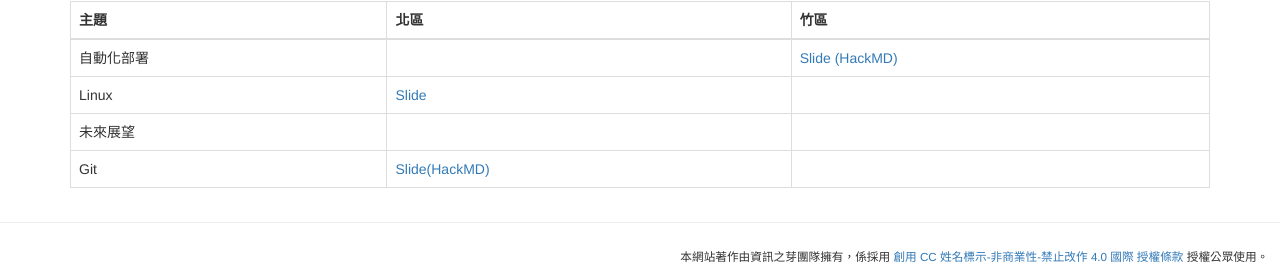
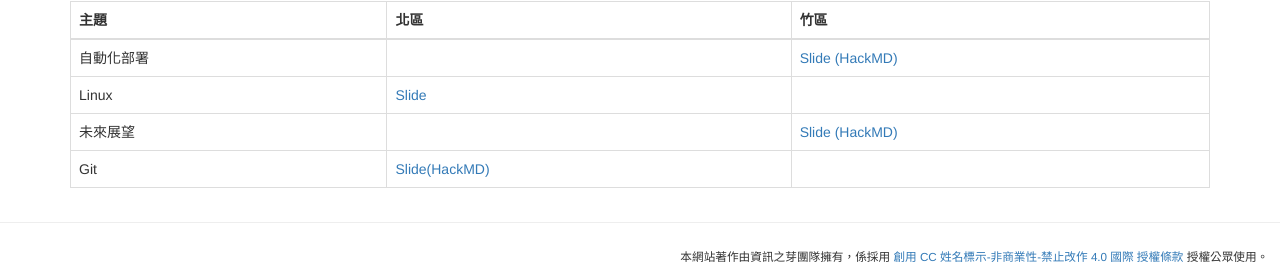
Before and after one commit to tw-csie-sprout/py2023, a Jekyll site: the page built from slides.md, in a window 1280 px wide and 900 px high, scrolled down 2033 px. Shown: the part 623-897 px from the top of the window. Built offline with Jekyll 4.4.1, drawn with Linux system fonts in a browser that asks for light colours.

Commit message:
Update Week 16 slides

```diff
--- a/slides.md
+++ b/slides.md
@@ -126,5 +126,5 @@ title: "課程講義"
 | --- | --- | --- |
 | 自動化部署 |  | [Slide (HackMD)](https://hackmd.io/@Sean64/cicd-sprout2023) |
 | Linux | [Slide](https://drive.google.com/file/d/1JvUVC9uAQZEmRY0XMN2s4ADiarBMNW9w/view) |  |
-| 未來展望 |  |  |
+| 未來展望 |  | [Slide (HackMD)](https://hackmd.io/@William-Mou/SJ7-4K0Oh#/) |
 | Git | [Slide(HackMD)](https://hackmd.io/@VLvbo_-_QjqwJnUcuKdxSQ/ByuWMfQO2) |  |
```
